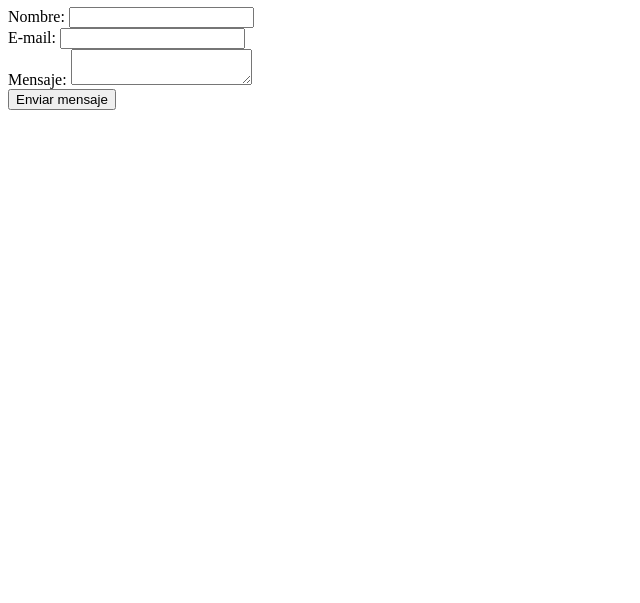
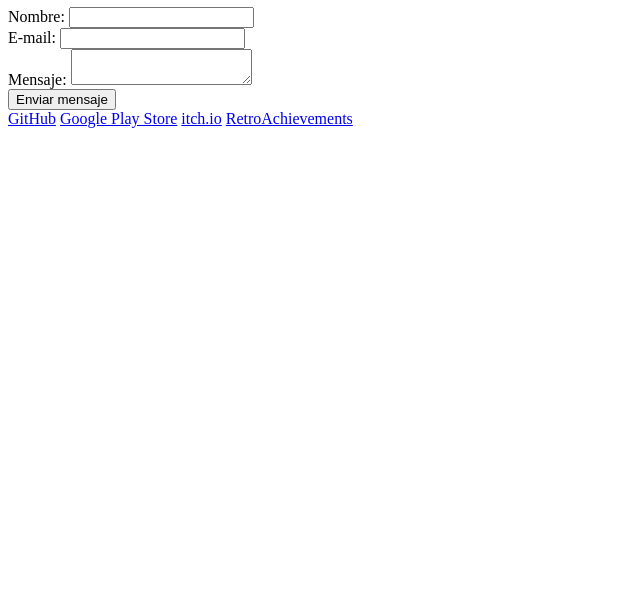
Before and after one commit to mimg2805/daw-mpo-project, a plain HTML site: page index.html in a window 1280 px wide. Shown: the part 197-800 px from the top of the page, without its empty margins (0-640 px from the left). Drawn offline with Linux system fonts and the light colour scheme.

Commit message:
Añadir footer

```diff
--- a/index.html
+++ b/index.html
@@ -38,4 +38,10 @@
         </form>
     </div>
 </body>
+<footer>
+    <a href="#">GitHub</a>
+    <a href="#">Google Play Store</a>
+    <a href="#">itch.io</a>
+    <a href="#">RetroAchievements</a>
+</footer>
 </html>
```
